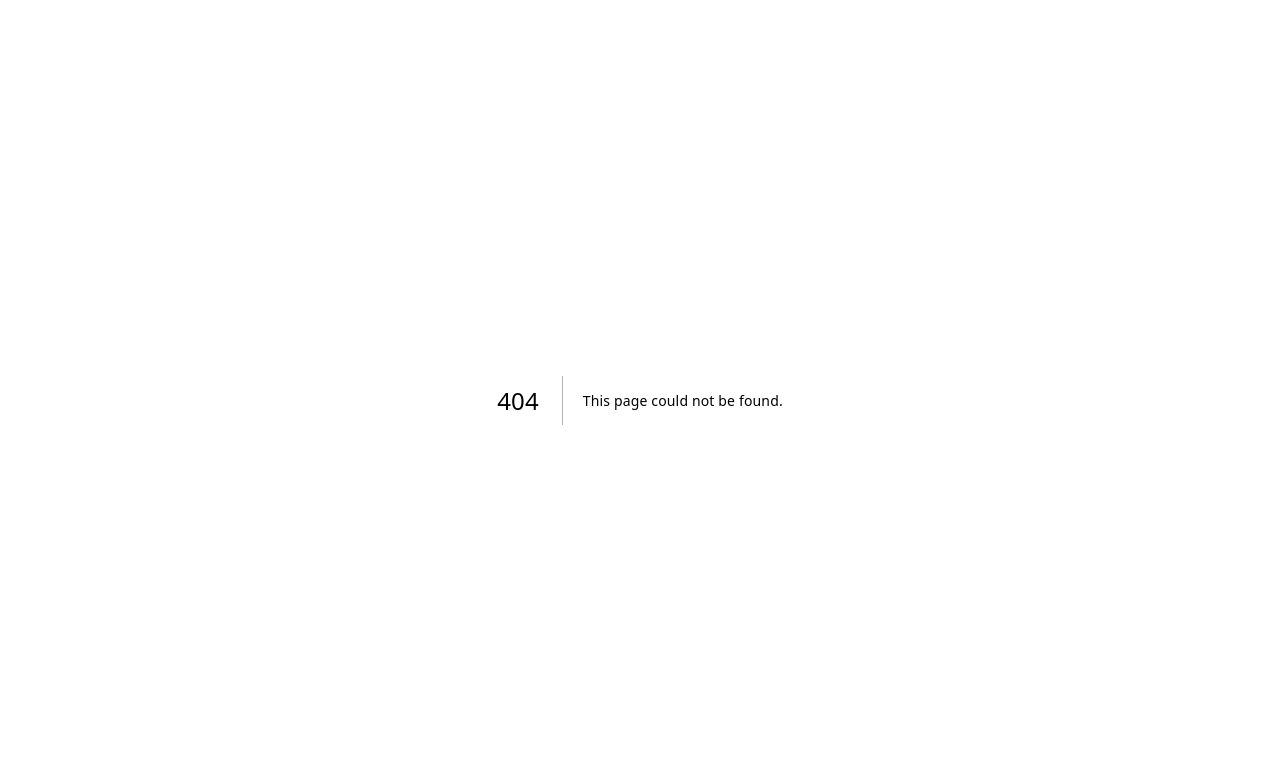
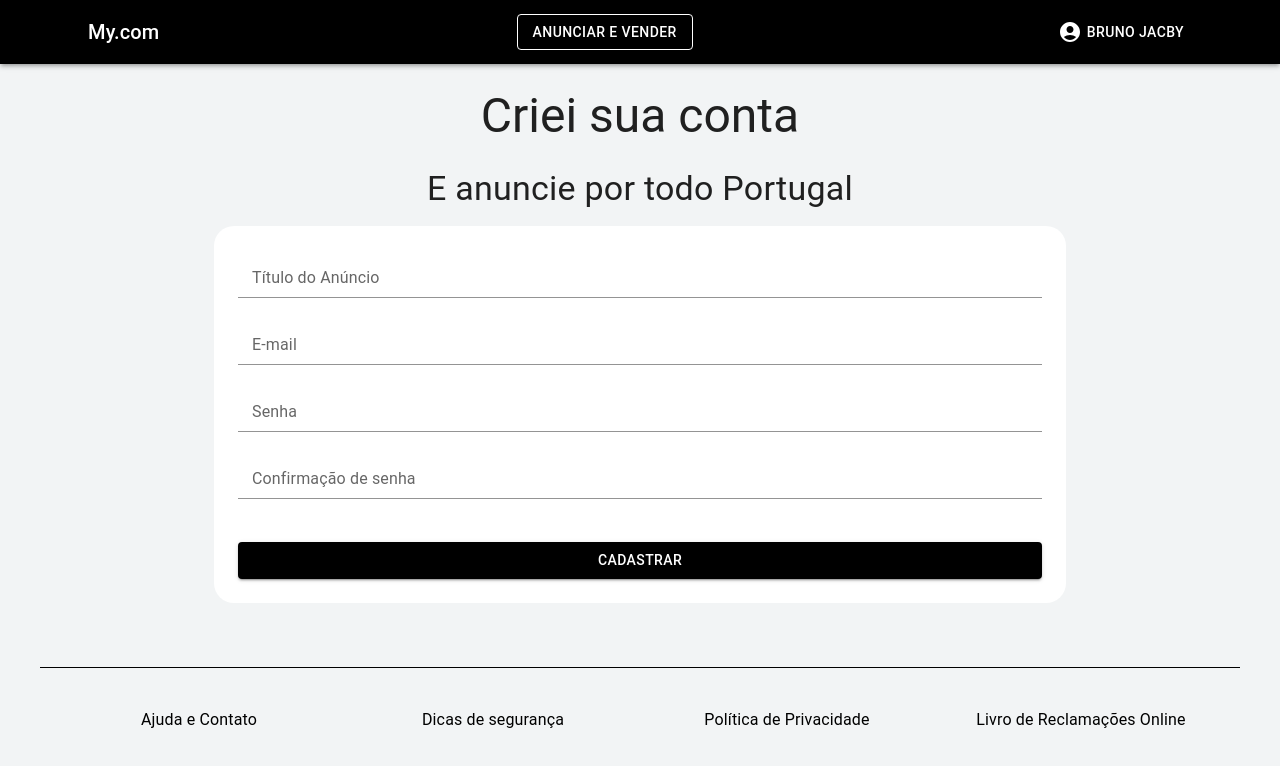
Before and after one commit to brunojacby/anunx, a Next.js app: page /auth/signup in a window 1280 px wide. Before the commit this address had no page. Shown: the top 766 px of the page. Built offline with nearby package versions, Linux system fonts and the light colour scheme.

Commit message:
adc pag auth

```diff
--- /dev/null
+++ b/pages/auth/signup/FormValues.js
@@ -0,0 +1,32 @@
+import * as yup from 'yup'
+
+const initialValues = {
+    name: '',
+    email: '',
+    password: '',
+    passwordConf: '',
+}
+
+const validationSchema = yup.object().shape({
+    name:  yup.string()
+        .required('Campo obrigatório'),
+
+    email: yup.string()
+        .email('Digite um email válido')
+        .required('Campo obrigatório'),
+
+    password: yup.string()
+        .min(6, 'Mínimo de 6 caracteres')
+        .required('Campo obrigatório'),
+
+    passwordConf: yup.string()
+        .required('Campo obrigatório')
+        .oneOf([yup.ref('password'), null], 'As senhas precisam ser iguais'),
+})
+
+
+
+export {
+    initialValues,
+    validationSchema,
+}
--- /dev/null
+++ b/pages/auth/signup/index.js
@@ -0,0 +1,115 @@
+import { Button, FormControl, FormHelperText, Input, InputLabel, Typography } from '@mui/material'
+import { Box, Container } from '@mui/system'
+import TemplateDefault from '../../../src/templates/Default'
+import { Formik } from 'formik'
+import { BoxTema, FormControlCSS } from './styles'
+
+import {
+    initialValues, validationSchema } from './FormValues'
+
+const Signup = () => {
+
+    return (
+        <TemplateDefault>
+            <Container maxWidth="sm">
+                <Typography component='h2' variant='h3' marginTop={3} marginBottom={2} align='center'>
+                    Criei sua conta
+                </Typography>
+                <Typography component='h3' variant='h4' marginTop={3} marginBottom={2} align='center'>
+                    E anuncie por todo Portugal
+                </Typography>
+            </Container>
+
+            <Container maxWidth="md">
+                <Box sx={BoxTema}>
+                    <Formik
+                        initialValues={initialValues}
+                        validationSchema={validationSchema}
+                        onSubmit={(values) => {
+                            console.log('ok, form enviado', values)
+                        }}
+                    >
+                        {
+                            ({
+                                touched,
+                                values,
+                                errors,
+                                handleChange,
+                                handleSubmit,
+                            }) => {
+                                return (
+                                 <form onSubmit={handleSubmit}>
+                                   <FormControl sx={FormControlCSS} error={errors.name && touched.name} fullWidth>
+                                        <InputLabel>Título do Anúncio</InputLabel>
+                                        <Input
+                                            name='name'
+                                            value={values.name}
+                                            onChange={handleChange}
+                                        />
+                                        <FormHelperText>
+                                            { errors.name && touched.name ? errors.name : null }
+                                        </FormHelperText>
+                                    </FormControl>
+
+                                    <FormControl sx={FormControlCSS} error={errors.email && touched.email } fullWidth>
+                                        <InputLabel>E-mail</InputLabel>
+                                        <Input
+                                            name='email'
+                                            type="email"
+                                            value={values.email}
+                                            onChange={handleChange}
+                                        />
+                                        <FormHelperText>
+                                            { errors.email && touched.email ? errors.email : null }
+                                        </FormHelperText>
+                                    </FormControl>
+
+
+                                    <FormControl sx={FormControlCSS} error={errors.password && touched.password } fullWidth>
+                                        <InputLabel>Senha</InputLabel>
+                                        <Input
+                                            name='password'
+                                            type="password"
+                                            value={values.password}
+                                            onChange={handleChange}
+                                        />
+                                        <FormHelperText>
+                                            { errors.password && touched.password ? errors.password : null }
+                                        </FormHelperText>
+                                    </FormControl>
+
+                                    <FormControl sx={FormControlCSS} error={errors.passwordConf && touched.passwordConf } fullWidth>
+                                        <InputLabel>Confirmação de senha</InputLabel>
+                                        <Input
+                                            name='passwordConf'
+                                            type="password"
+                                            value={values.passwordConf}
+                                            onChange={handleChange}
+                                        />
+                                        <FormHelperText>
+                                            { errors.passwordConf && touched.passwordConf ? errors.passwordConf : null }
+                                        </FormHelperText>
+                                    </FormControl>
+                                    <br /><br />
+                                    <Button
+                                    fullWidth
+                                    variant='contained'
+                                    type='submit'
+                                    color='primary'
+                                    >
+                                        Cadastrar
+                                    </Button>
+                                 </form>
+                                )
+                            }
+                        }
+
+                    </Formik>
+                </Box>
+            </Container>
+
+        </TemplateDefault>
+    )
+}
+
+export default Signup
--- /dev/null
+++ b/pages/auth/signup/styles.js
@@ -0,0 +1,15 @@
+const BoxTema = {
+    backgroundColor: 'white',
+    marginBottom: 3,
+    padding: 3,
+    borderRadius: 5,
+}
+
+const FormControlCSS = {
+    marginBottom: 2,
+}
+
+export {
+    BoxTema,
+    FormControlCSS,
+}
--- a/pages/user/publish/index.js
+++ b/pages/user/publish/index.js
@@ -164,6 +164,7 @@ const Publish = () => {
                                 <InputLabel>E-mail</InputLabel>
                                 <Input
                                     name='email'
+                                    type="email"
                                     value={values.email}
                                     onChange={handleChange}
                                 />
```
